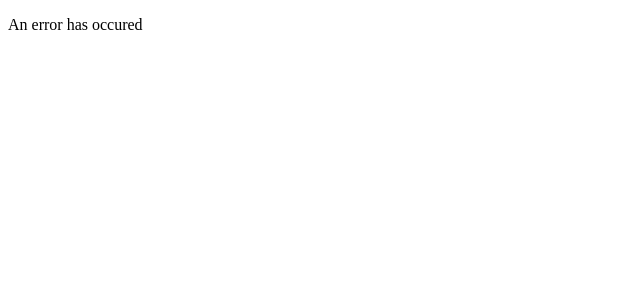
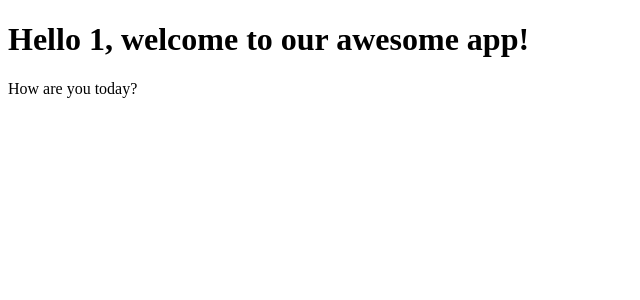
Before and after one commit to iherridge0/angular-todo, an Angular app: page /welcome/1 in a window 1280 px wide. Shown: the top 300 px of the page, without its empty margins (0-640 px from the left). Built offline with nearby package versions, Linux system fonts and the light colour scheme.

Commit message:
Learned how to route using a paramater in the URI /welcome/:name

```diff
--- a/src/app/app-routing.module.ts
+++ b/src/app/app-routing.module.ts
@@ -6,7 +6,7 @@ import { WelcomeComponent } from './welcome/welcome.component';
 
 const routes: Routes = [
   { path: '', component: LoginComponent },
-  { path: 'welcome', component: WelcomeComponent },
+  { path: 'welcome/:name', component: WelcomeComponent },
   { path: 'login', component: LoginComponent },
   { path: '**', component: ErrorComponent }
 ];
--- a/src/app/login/login.component.ts
+++ b/src/app/login/login.component.ts
@@ -19,10 +19,11 @@ export class LoginComponent implements OnInit {
   }
 
   handleLogin() {
-    if (this.username === 'irwin') {
-      this.router.navigate(['welcome']);
+    if (this.username === '') {
       this.invalidLogin = true;
-    } else
+    } else {
       this.invalidLogin = false;
+      this.router.navigate(['welcome/', this.username]);
+    }
   }
 }
--- a/src/app/welcome/welcome.component.html
+++ b/src/app/welcome/welcome.component.html
@@ -1 +1,2 @@
-<p>{{message}}</p>
+<h1>Hello {{name}}, welcome to our awesome app!</h1>
+How are you today?
--- a/src/app/welcome/welcome.component.ts
+++ b/src/app/welcome/welcome.component.ts
@@ -1,4 +1,5 @@
 import { Component, OnInit } from '@angular/core';
+import { ActivatedRoute } from '@angular/router';
 
 @Component({
   selector: 'app-welcome',
@@ -7,11 +8,12 @@ import { Component, OnInit } from '@angular/core';
 })
 export class WelcomeComponent implements OnInit {
 
-  message: string = 'Welcome to in28Minutes'
+  name: string = ''
 
-  constructor() { }
+  constructor(private route: ActivatedRoute) { }
 
   ngOnInit(): void {
+    this.name = this.route.snapshot.params['name'];
   }
 
 }
```
